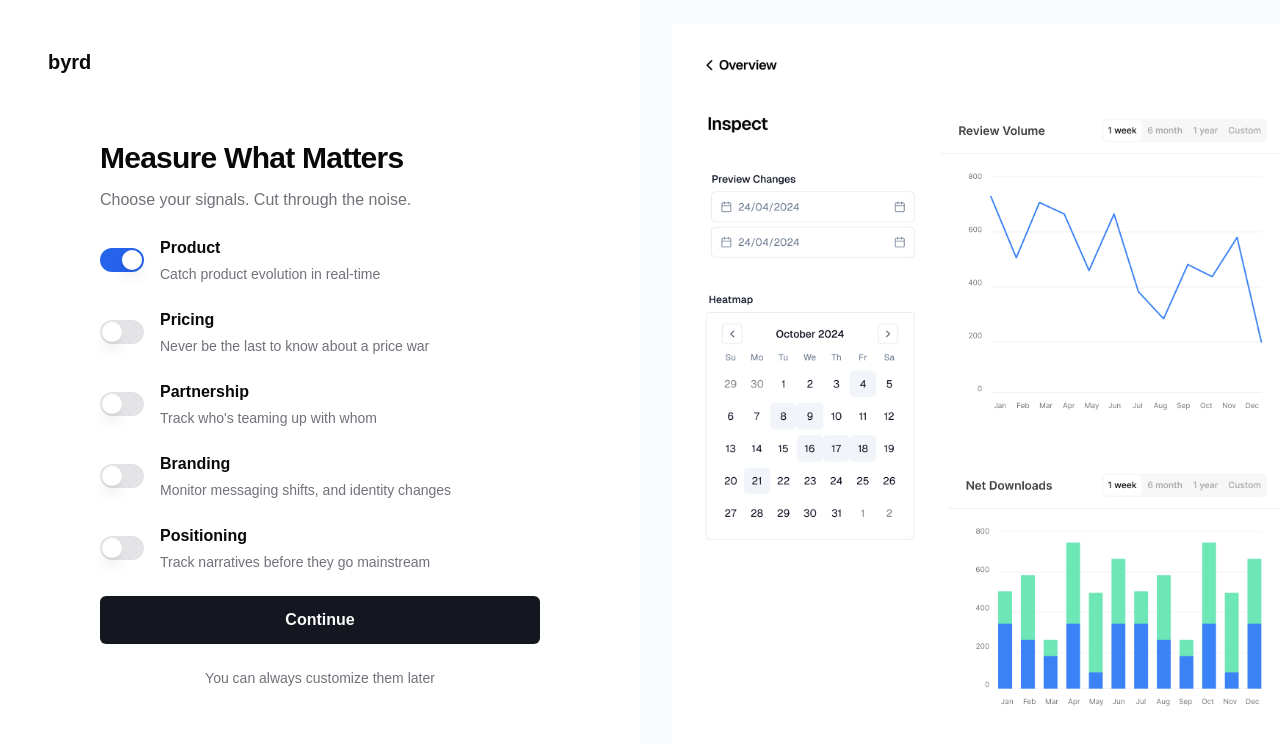
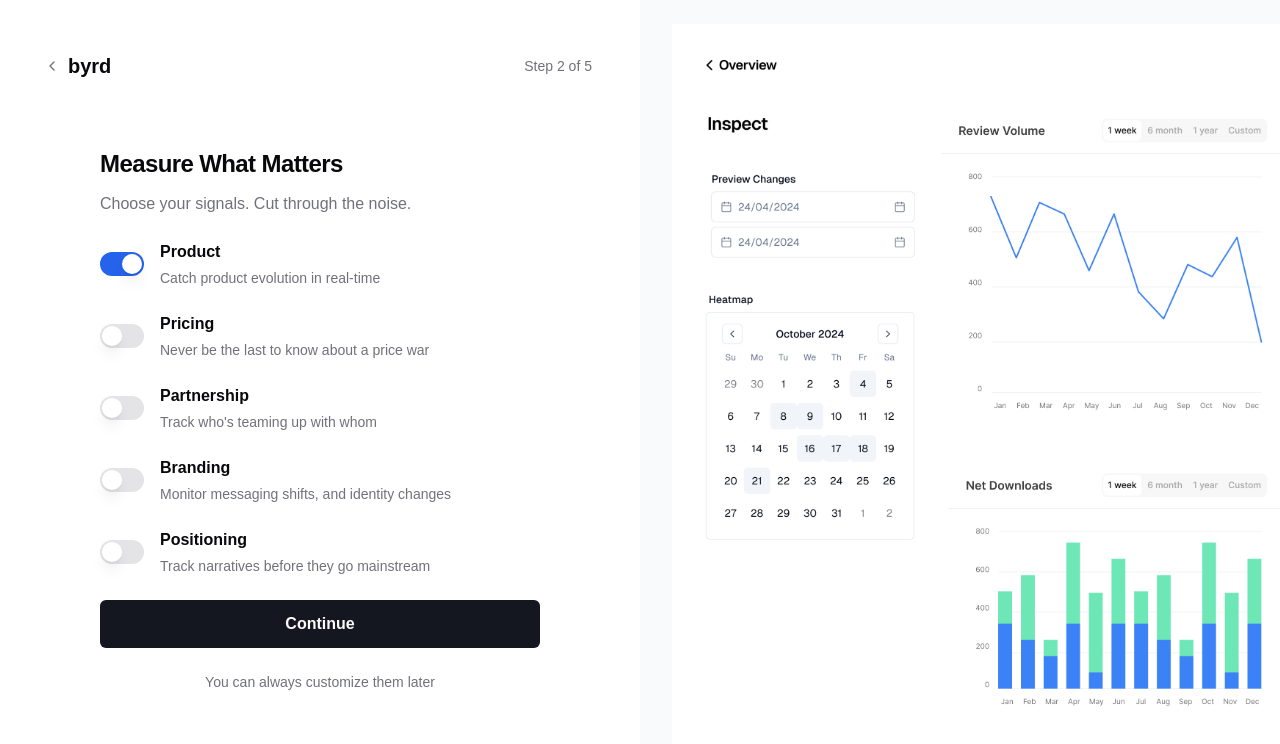
Before and after one commit to wizenheimer/byrd, a Next.js app: page /onboarding in a window 1280 px wide. Both pictures are taken after typing "Sample" into the empty fields and a click on the button "Continue". Shown: the top 744 px of the page. Built offline with nearby package versions, Linux system fonts and the light colour scheme.

Commit message:
chore: sync deps

```diff
--- a/package.json
+++ b/package.json
@@ -15,6 +15,7 @@
 		"@radix-ui/react-dialog": "^1.1.2",
 		"@radix-ui/react-label": "^2.1.0",
 		"@radix-ui/react-navigation-menu": "^1.2.1",
+		"@radix-ui/react-progress": "^1.1.0",
 		"@radix-ui/react-separator": "^1.1.0",
 		"@radix-ui/react-slot": "^1.1.0",
 		"@radix-ui/react-switch": "^1.1.1",
--- a/src/app/onboarding/page.tsx
+++ b/src/app/onboarding/page.tsx
@@ -1,17 +1,19 @@
 "use client";
 import { AnimatePresence, motion } from "framer-motion";
-import { Inbox, Megaphone, Rss, Share2 } from "lucide-react";
+import { ChevronLeft, Inbox, Megaphone, Rss, Share2 } from "lucide-react";
 import { useState } from "react";
 import AuthStep from "../../components/steps/AuthStep";
 import ChannelsStep from "../../components/steps/ChannelsStep";
 import CompetitorStep from "../../components/steps/CompetitorStep";
 import FeaturesStep from "../../components/steps/FeaturesStep";
 import TeamStep from "../../components/steps/TeamStep";
-import type { ChannelCard } from "../_types/onboarding";
+import type { ChannelCard, OnboardingFormData } from "../_types/onboarding";
+import { Button } from "@/components/ui/button";
 
 const MultiStepOnboarding = () => {
   const [currentStep, setCurrentStep] = useState(1);
-	const [formData, setFormData] = useState({
+
+  const [formData, setFormData] = useState<OnboardingFormData>({
     competitors: [],
     features: [
       {
@@ -138,7 +140,6 @@ const MultiStepOnboarding = () => {
             formData={formData}
             setFormData={setFormData}
             onNext={handleNext}
-						onBack={handleBack}
           />
         );
       case 3:
@@ -147,7 +148,6 @@ const MultiStepOnboarding = () => {
             formData={formData}
             setFormData={setFormData}
             onNext={handleNext}
-						onBack={handleBack}
             cards={channelCards}
           />
         );
@@ -157,11 +157,10 @@ const MultiStepOnboarding = () => {
             formData={formData}
             setFormData={setFormData}
             onNext={handleNext}
-						onBack={handleBack}
           />
         );
       case 5:
-				return <AuthStep onBack={handleBack} />;
+        return <AuthStep />;
       default:
         return null;
     }
@@ -170,10 +169,32 @@ const MultiStepOnboarding = () => {
   return (
     <div className="flex min-h-screen flex-col lg:flex-row">
       <div className="flex flex-1 flex-col bg-white p-8 lg:p-12">
-				{/* Navbar */}
-				<div className="mb-16">
+        <nav className="mb-16 flex items-center justify-between">
+          <div className="flex items-center">
+            <AnimatePresence mode="wait">
+              {currentStep > 1 && (
+                <motion.div
+                  initial={{ opacity: 0, width: 0 }}
+                  animate={{ opacity: 1, width: 'auto' }}
+                  exit={{ opacity: 0, width: 0 }}
+                  transition={{ duration: 0.2 }}
+                >
+                  <Button
+                    variant="ghost"
+                    onClick={handleBack}
+                    className="group -ml-3 h-9 px-2 text-muted-foreground hover:text-foreground"
+                  >
+                    <ChevronLeft className="h-4 w-4 transition-transform group-hover:-translate-x-1" />
+                  </Button>
+                </motion.div>
+              )}
+            </AnimatePresence>
             <span className="text-xl font-semibold">byrd</span>
           </div>
+          <div className="text-sm text-muted-foreground">
+            Step {currentStep} of {5}
+          </div>
+        </nav>
 
         {/* Onboarding Pane */}
         <div className="mx-auto w-full max-w-[440px] space-y-12">
@@ -187,7 +208,7 @@ const MultiStepOnboarding = () => {
               className="space-y-6"
             >
               <div className="space-y-3">
-								<h1 className="text-3xl font-bold tracking-tight">
+                <h1 className="text-2xl font-bold tracking-tight">
                   {steps[currentStep].title}
                 </h1>
                 <p className="text-base text-muted-foreground">
@@ -199,6 +220,8 @@ const MultiStepOnboarding = () => {
           </AnimatePresence>
         </div>
       </div>
+
+      {/* Preview Pane */}
       <div className="hidden md:block md:w-1/3 lg:w-1/2 bg-white relative">
         <AnimatePresence mode="wait">
           <motion.div
```
Also changed, not shown: .eslintrc.json, 1 other file (tests, documents, lock files or other folders). Lines whose indentation alone changed are shown as unchanged.
